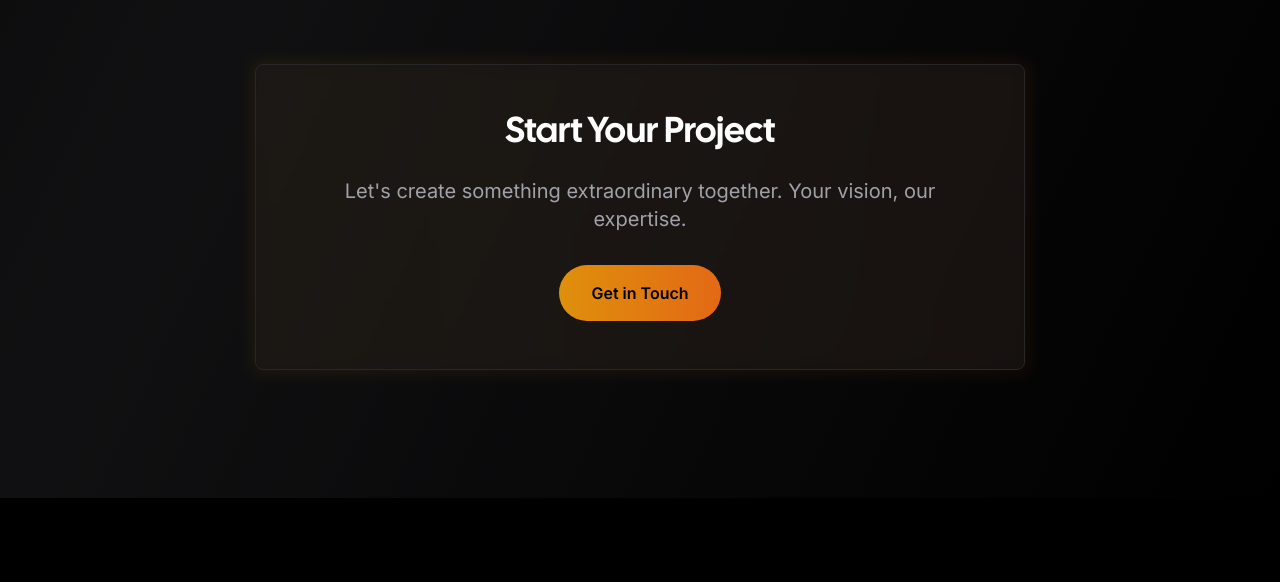
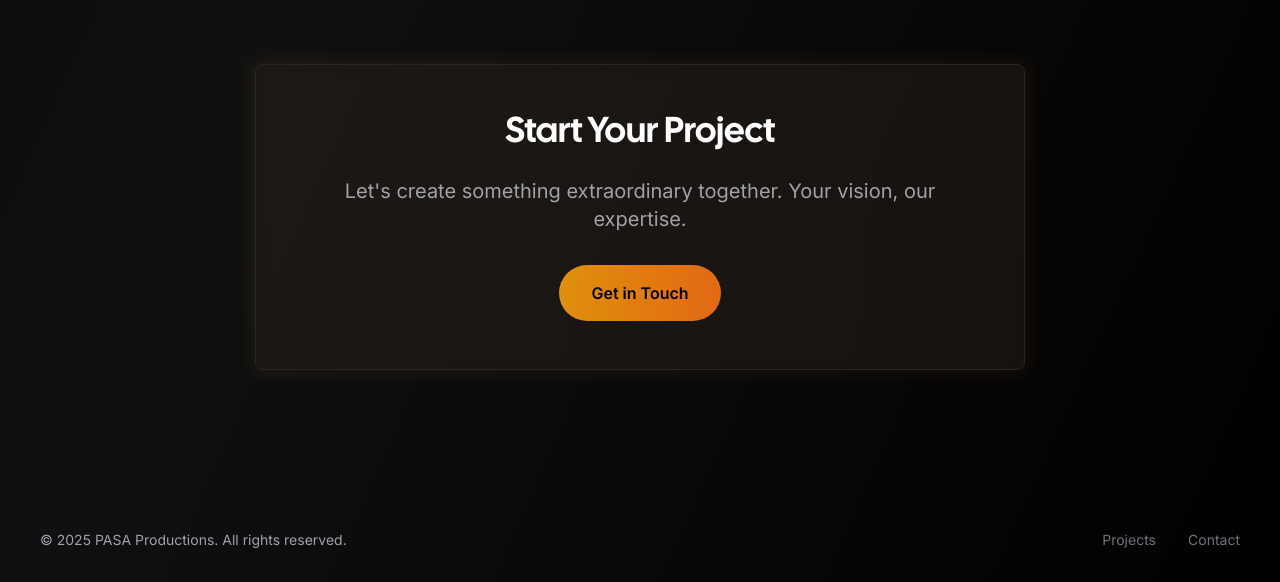
Before and after one commit to nirajeyy/pasa-productions, a Next.js app: page / in a window 1280 px wide. Shown: the part 2263-2845 px from the top of the page. Before the commit the page ends 2761 px from the top, so only its background shows below. Built offline with nearby package versions, Linux system fonts and the light colour scheme; no server answers; what tailwindcss-debug-screens would draw is missing.

Commit message:
Add footer

```diff
--- a/app/contact/page.tsx
+++ b/app/contact/page.tsx
@@ -1,5 +1,5 @@
 "use client";
-import { Github, Instagram, Mail, Twitter } from "lucide-react";
+import {  Instagram, Mail } from "lucide-react";
 import Link from "next/link";
 import { Navigation } from "../components/nav";
 import { Card } from "../components/card";
@@ -21,7 +21,7 @@ const socials = [
 
 export default function Example() {
 	return (
-		<div className=" bg-gradient-to-tl from-zinc-900/0 via-zinc-900 to-zinc-900/0">
+		<div className="bg-gradient-to-tl from-zinc-900/0 via-zinc-900 to-zinc-900/0">
 			<Navigation />
 			<div className="container flex items-center justify-center min-h-screen px-4 mx-auto">
 				<div className="grid w-full grid-cols-1 gap-8 mx-auto mt-32 sm:mt-0 sm:grid-cols-2 lg:gap-16">
--- a/app/layout.tsx
+++ b/app/layout.tsx
@@ -22,7 +22,7 @@ export const metadata: Metadata = {
     },
   },
   twitter: {
-    title: "Chronark",
+    title: "Pasa Productions",
     card: "summary_large_image",
   },
   icons: {
--- a/app/page.tsx
+++ b/app/page.tsx
@@ -134,6 +134,33 @@ export default async function Home() {
           </div>
         </div>
       </section>
+
+      {/* Footer */}
+      <footer className="py-8 ">
+        <div className="max-w-7xl mx-auto px-10">
+          <div className="flex flex-col md:flex-row justify-between items-center gap-4">
+            <div className="text-zinc-400 text-sm">
+              © {new Date().getFullYear()} PASA Productions. All rights reserved.
+            </div>
+            <div className="flex items-center gap-8 text-sm">
+              <Link
+                href="/projects"
+                className="text-zinc-500 hover:text-zinc-300 relative group duration-500"
+              >
+                Projects
+                <span className="absolute -bottom-1 left-0 w-0 h-0.5 bg-gradient-to-r from-amber-500/70 to-orange-500/70 transition-all duration-300 group-hover:w-full" />
+              </Link>
+              <Link
+                href="/contact"
+                className="text-zinc-500 hover:text-zinc-300 relative group duration-500"
+              >
+                Contact
+                <span className="absolute -bottom-1 left-0 w-0 h-0.5 bg-gradient-to-r from-amber-500/70 to-orange-500/70 transition-all duration-300 group-hover:w-full" />
+              </Link>
+            </div>
+          </div>
+        </div>
+      </footer>
     </div>
   );
 }
--- a/package.json
+++ b/package.json
@@ -1,5 +1,5 @@
 {
-  "name": "chronark.com",
+  "name": "pasaproductions.com",
   "version": "0.1.0",
   "private": true,
   "scripts": {
```
Also changed, not shown: 1 other file (tests, documents, lock files or other folders).
